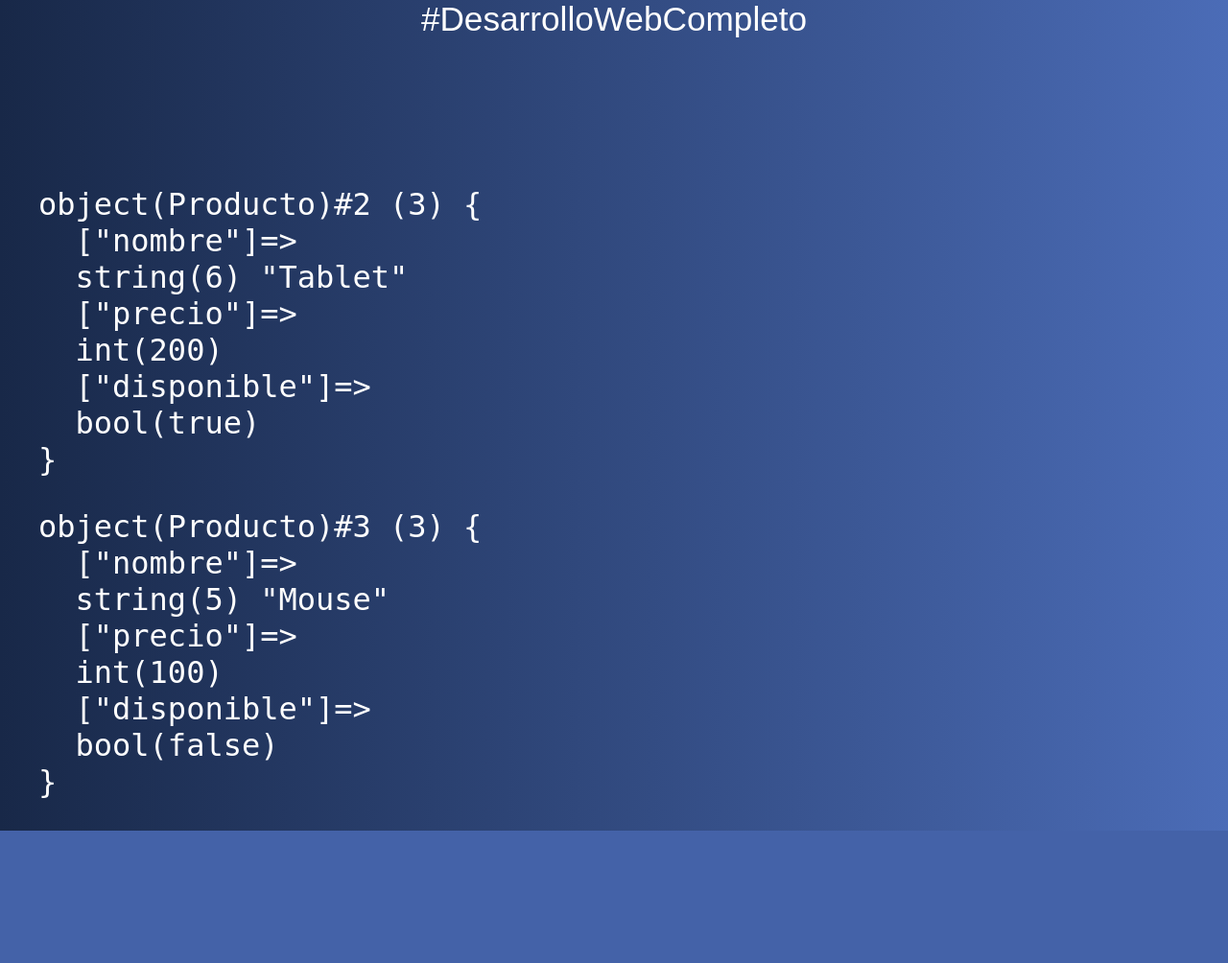
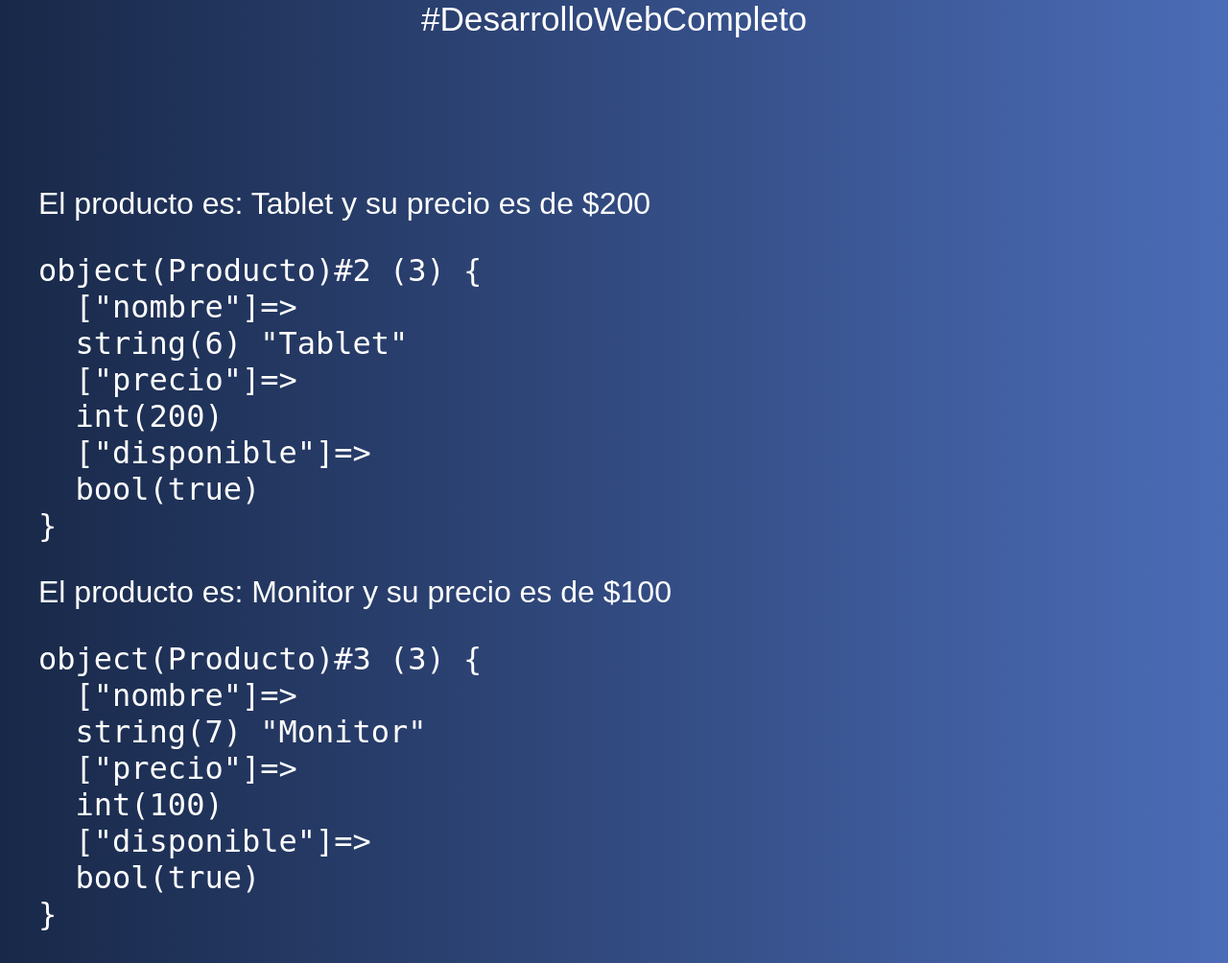
Before and after one commit to phixuan/POO-in-PHP, a PHP site: page /01.php in a window 1280 px wide. Shown: the part 285-1289 px from the top of the page at 96% size. Before the commit the page ends 1151 px from the top, so only its background shows below. Run offline with PHP 8.4, Linux system fonts and the light colour scheme.

Commit message:
i uptade my classes to other form, php8, more recent and make a method that give information about product

```diff
--- a/01.php
+++ b/01.php
@@ -1,26 +1,30 @@
-<?php include 'includes/header.php';
+<?php
+declare( strict_types = 1);
+include 'includes/header.php';
 
 // Definir una clase
 class Producto {
-    public $nombre;
-    public $precio;
-    public $disponible;
+
+    public function __construct(public string $nombre, public int $precio, public bool $disponible)
+    {
+    }
+
+    public function mostrarProducto(){
+        echo ("El producto es: " . $this->nombre . " y su precio es de $" . $this->precio);
+    }
 }
 
-$producto = new Producto();
-$producto->nombre = 'Tablet';
-$producto->precio = 200;
-$producto->disponible = true;
-
+$producto = new Producto('Tablet', 200, true);
+$producto->mostrarProducto();
 
 echo ("<pre>");
 var_dump($producto);
 echo ("</pre>");
 
-$producto2 = new Producto();
-$producto2->nombre = 'Mouse';
-$producto2->precio = 100;
-$producto2->disponible = false;
+$producto2 = new Producto("Monitor", 100, true);
+$producto2->mostrarProducto();
+
+
 
 echo ("<pre>");
 var_dump($producto2);
```
